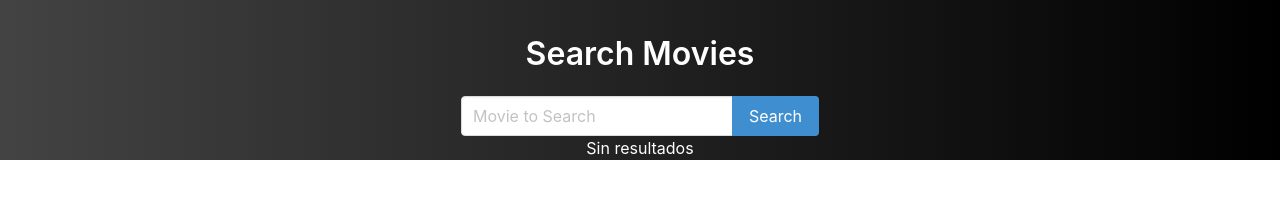
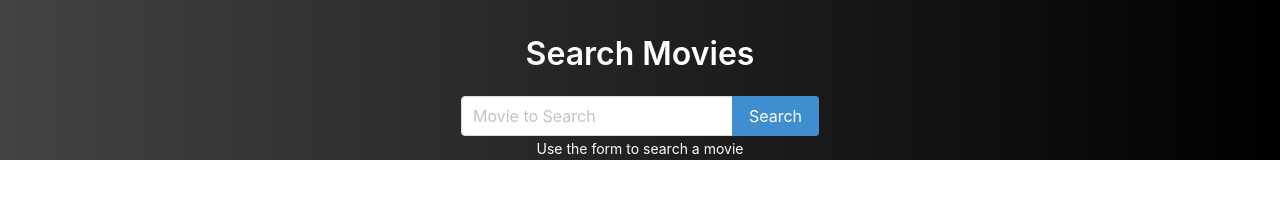
Before and after one commit to TheKevinT/search-movies-react, a React (Create React App) app: page / in a window 1280 px wide. Shown: the top 210 px of the page. Built offline with nearby package versions, Linux system fonts and the light colour scheme.

Commit message:
controlar busqueda de peliculas que no existen

```diff
--- a/src/App.css
+++ b/src/App.css
@@ -20,6 +20,9 @@
 p{
    color: white;
  }
+ small{
+  color: white;
+ }
  /*CONTENIDO*/
  .MoviesList{
    display: flex;
--- a/src/App.js
+++ b/src/App.js
@@ -9,11 +9,17 @@
 
 class App extends Component {
 
-  state = { results: [] }
+  state = { usedSearch: false, results: [] }
+
 
   //actualiza el state de el componente
   _handleResults = (results) => {
-    this.setState({ results })
+    this.setState({ results, usedSearch: true})
+  }
+  _renderResults(){
+    return this.state.results.length === 0
+      ? <p>Sorry !.. Results not found ! </p>
+      : <MoviesList movies = {this.state.results}/>
   }
 
 
@@ -26,10 +32,10 @@
         <div className="SearchForm-wrapper">
             <SearchForm onResults={this._handleResults}/>
         </div>
+        {this.state.usedSearch
+          ? this._renderResults()
+          : <small>Use the form to search a movie</small>
 
-        {this.state.results.length === 0
-          ? <p>Sin resultados</p>
-          : <MoviesList movies = {this.state.results}/>
         }
 
       </div>
--- a/src/components/SearchForm.js
+++ b/src/components/SearchForm.js
@@ -24,7 +24,8 @@
             .then(res => res.json())
             .then(results => {
                 //console.log(results);
-                const { Search, totalResults } = results
+                // Search=[] y totalResults = '0' para corregir el error de recibir un valor undefined de la
+                const { Search = [], totalResults = '0' } = results
                 console.log({Search, totalResults})
                 this.props.onResults(Search)
 
```
